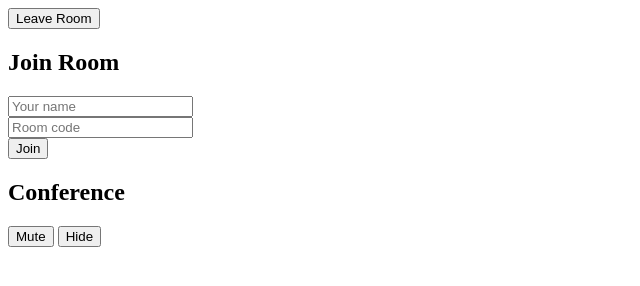
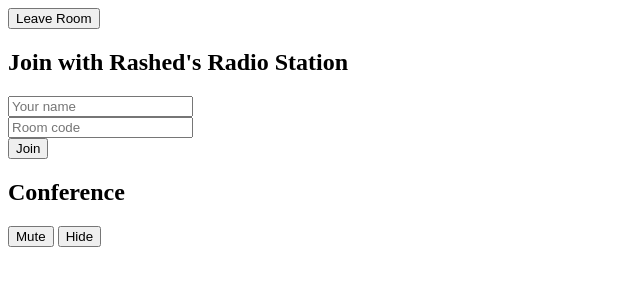
Before and after one commit to jmrashed/radio-streaming-using-100ms, a website built with Parcel: page index.html in a window 1280 px wide. Shown: the whole page, without its empty margins (0-640 px from the left). Built offline with nearby package versions, Linux system fonts and the light colour scheme; what @100mslive/hms-video-store would draw is missing.

Commit message:
update readme.md

```diff
--- a/index.html
+++ b/index.html
@@ -11,7 +11,7 @@
       <button id="leave-btn" class="btn-danger hide">Leave Room</button>
     </header>
     <form id="join">
-      <h2>Join Room</h2>
+      <h2>Join with Rashed's Radio Station</h2>
       <div class="input-container">
         <input id="name" type="text" name="username" placeholder="Your name" />
       </div>
```
Also changed, not shown: README.md, src/images/Screenshot.png (added).
